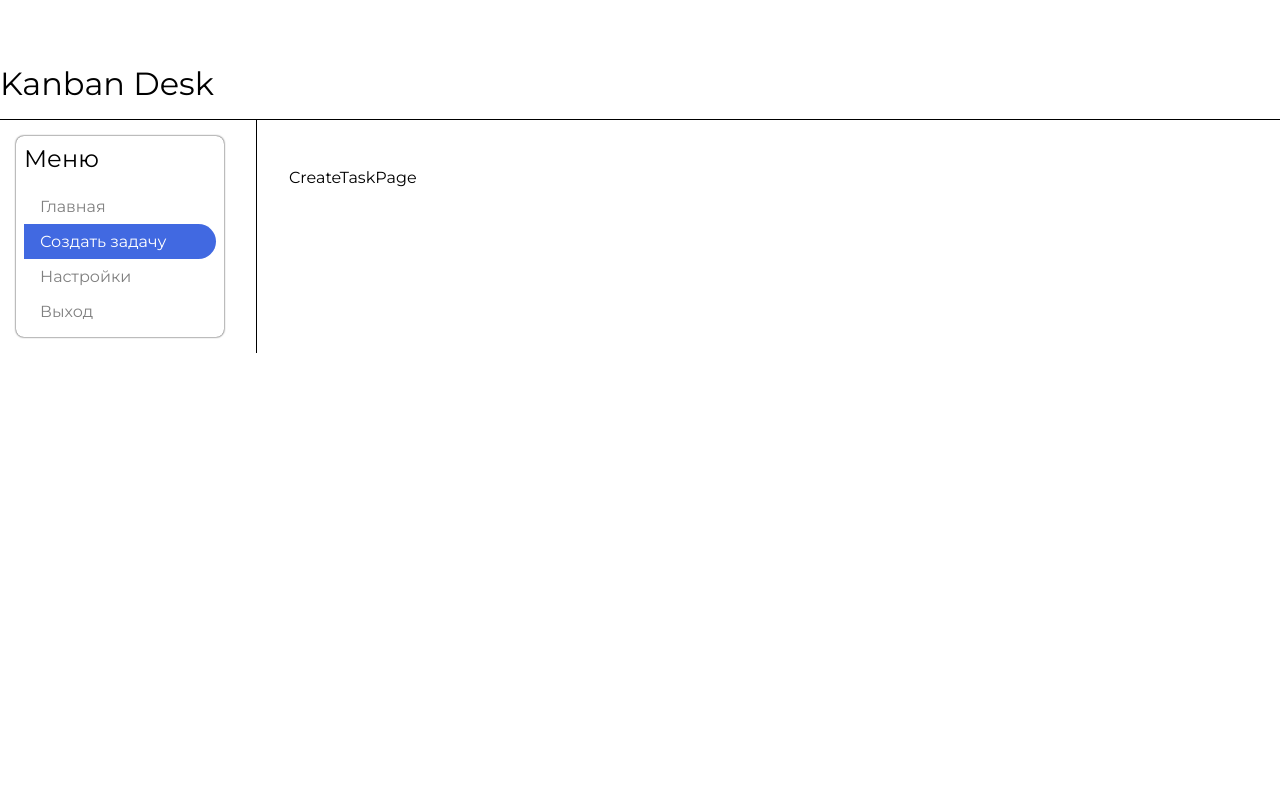
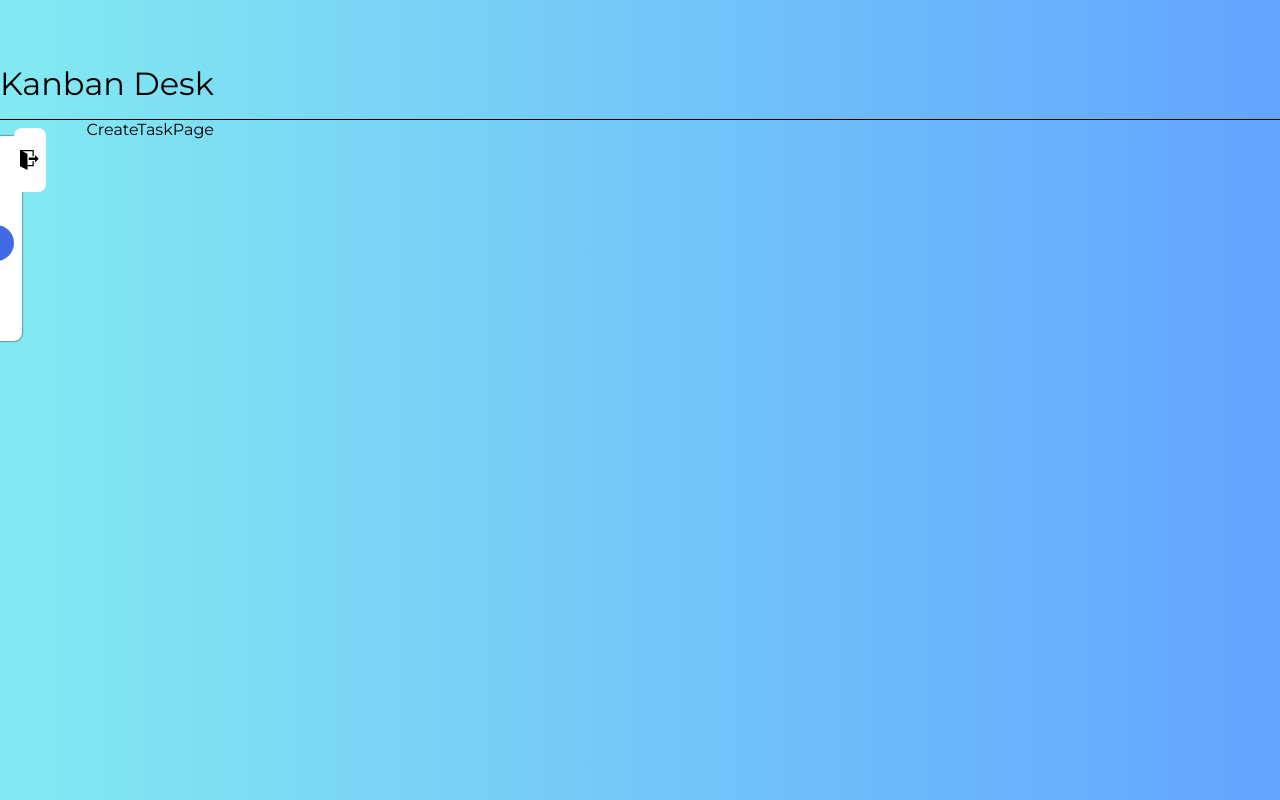
Before and after one commit to comp-master-byte/fullstack-newShift, a React app in the folder client/: page /create in a window 1280 px wide. Built offline with nearby package versions, Linux system fonts and the light colour scheme.

Commit message:
Добавлено итерактивное меню

```diff
--- a/client/package.json
+++ b/client/package.json
@@ -34,6 +34,7 @@
     "mini-css-extract-plugin": "^2.6.0",
     "react": "^18.1.0",
     "react-dom": "^18.1.0",
+    "react-icons": "^4.4.0",
     "react-redux": "^8.0.2",
     "react-router-dom": "^6.3.0",
     "redux": "^4.2.0",
--- a/client/src/App.jsx
+++ b/client/src/App.jsx
@@ -8,7 +8,7 @@ import { SettingsPage } from './Pages/Settings/SettingsPage.jsx'
 
 export const App = () => {
     return (
-        <div>
+        <div className='app'>
             <Routes>
                 <Route path="/" element={<Layout />}>
                     <Route index element={<TaskPage />} />
--- a/client/src/Pages/TaskPage/TaskPage.module.scss
+++ b/client/src/Pages/TaskPage/TaskPage.module.scss
@@ -1,5 +1,6 @@
 .taskPage {
     display: flex;
+    height: calc(100vh - 40vh)
 }
 
 .board {
--- a/client/src/UI/ShiftLink/ShiftLink.jsx
+++ b/client/src/UI/ShiftLink/ShiftLink.jsx
@@ -13,8 +13,10 @@ export const ShiftLink = (props) => {
             to={to}
             className={match ? styles.activeShiftLink : styles.shiftLink}
         >
-            <img src={icon} alt="" />
-            {textLink}
+            <div className={styles.innerLink}>
+                <div className={styles.icon}>{icon}</div>
+                {textLink}
+            </div>
         </Link>
     )
 }
--- a/client/src/UI/ShiftLink/ShiftLink.module.scss
+++ b/client/src/UI/ShiftLink/ShiftLink.module.scss
@@ -19,3 +19,11 @@
     border-bottom-right-radius: 2rem;
     text-decoration: none;
 }
+
+.innerLink {
+    display: flex;
+}
+
+.icon {
+    margin-right: .5rem;
+}
--- a/client/src/components/Layout/Layout.jsx
+++ b/client/src/components/Layout/Layout.jsx
@@ -1,10 +1,15 @@
-import React from 'react'
+import React, { useState } from 'react'
 import styles from "./Layout.module.scss"
 import { Outlet } from 'react-router-dom'
 import { Header } from '../header/Header.jsx'
 import { Navigation } from "../Navigation/Navigation.jsx"
+import { IoEnterOutline } from "react-icons/io5"
+import { ImExit } from "react-icons/im"
 
 export const Layout = () => {
+
+    const [isOpenMenu, setIsOpenMenu] = useState(false)
+
     return (
         <>
             <div className={styles.container}>
@@ -12,9 +17,14 @@ export const Layout = () => {
             </div>
 
             <div className={styles.container}>
-                <div className={styles.contentBlock}>
-                    <div className={styles.navigationMain}>
-                        <Navigation />
+                <div className={isOpenMenu ? (styles.contentBlock && styles.active) : styles.contentBlock}>
+                    <div className={styles.isMenuOpen}>
+                        <div onClick={() => setIsOpenMenu(prev => !prev)} className={styles.isMenuOpen__btn}>
+                            {isOpenMenu ? <IoEnterOutline style={{ transform: "rotate(180deg)" }} size='20' /> : <ImExit size='20' />}
+                        </div>
+                        <div className={styles.navigationMain}>
+                            <Navigation />
+                        </div>
                     </div>
                     <div className={styles.contentMain}>
                         <Outlet />
--- a/client/src/components/Layout/Layout.module.scss
+++ b/client/src/components/Layout/Layout.module.scss
@@ -6,15 +6,36 @@
 
 .contentBlock {
     display: flex;
+    transform: translateX(-15%);
+    transition: .5s;
 }
 
 .contentMain {
-    border-left: 1px solid #000;
-    flex-basis: 80%;
-    padding: 3rem 2rem;
+    padding: 0rem 2rem 3rem 2rem;
 }
 
-.navigationMain {
-    flex-basis: 20%;
+.active {
+    display: flex;
+    transition: .5s;
+    transform: translateX(0%);
+}
+
+.isMenuOpen {
+    position: relative;
     padding-right: 1rem;
 }
+
+.isMenuOpen__btn {
+    position: absolute;
+    width: 2rem;
+    height: 4rem;
+    background-color: #fff;
+    top: .5rem;
+    right: .5rem;
+    border-radius: 8px;
+    cursor: pointer;
+    display: flex;
+    align-items: center;
+    justify-content: center;
+    z-index: 2;
+}
--- a/client/src/components/Navigation/Navigation.jsx
+++ b/client/src/components/Navigation/Navigation.jsx
@@ -1,17 +1,23 @@
 import React from 'react'
 import styles from "./Navigation.module.scss"
 import { ShiftLink } from '../../UI/ShiftLink/ShiftLink.jsx'
+import { AiFillHome } from "react-icons/ai"
+import { IoCreateOutline } from "react-icons/io5"
+import { FiSettings } from "react-icons/fi"
+import { BiLogOut } from "react-icons/bi"
 
 export const Navigation = () => {
     return (
-        <div className={styles.navigation}>
-            <div className={styles.navigation__title}>Меню</div>
-            <ul className={styles.navigationList}>
-                <ShiftLink to="/" textLink={'Главная'} />
-                <ShiftLink to="/create" textLink={'Создать задачу'} />
-                <ShiftLink to="/settings" textLink={'Настройки'} />
-                <ShiftLink to="#" textLink={'Выход'} />
-            </ul>
-        </div>
+        <>
+            <div className={styles.navigation}>
+                <div className={styles.navigation__title}>Меню</div>
+                <ul className={styles.navigationList}>
+                    <ShiftLink to="/" textLink={'Главная'} icon={<AiFillHome />} />
+                    <ShiftLink to="/create" textLink={'Создать задачу'} icon={<IoCreateOutline />} />
+                    <ShiftLink to="/settings" textLink={'Настройки'} icon={<FiSettings />} />
+                    <ShiftLink to="#" textLink={'Выход'} icon={<BiLogOut />} />
+                </ul>
+            </div>
+        </>
     )
 }
--- a/client/src/components/Navigation/Navigation.module.scss
+++ b/client/src/components/Navigation/Navigation.module.scss
@@ -1,10 +1,11 @@
 .navigation {
-    // padding-top: 0.5rem;
     background-color: #fff;
     box-shadow: 0 0 2px #000;
     margin: 1rem;
     padding: .5rem;
     border-radius: 8px;
+    transition: .5s;
+    // transform: translateX(-150%)
 }
 
 .navigationList {
--- a/client/src/styles/main.scss
+++ b/client/src/styles/main.scss
@@ -13,3 +13,8 @@ html {
 body {
     font-family: 'Montserrat', sans-serif;
 }
+
+.app {
+    background: linear-gradient(90deg, #83EAF1, #63A4FF);
+    min-height: 100vh;
+}
```
Also changed, not shown: 1 other file (tests, documents, lock files or other folders).
